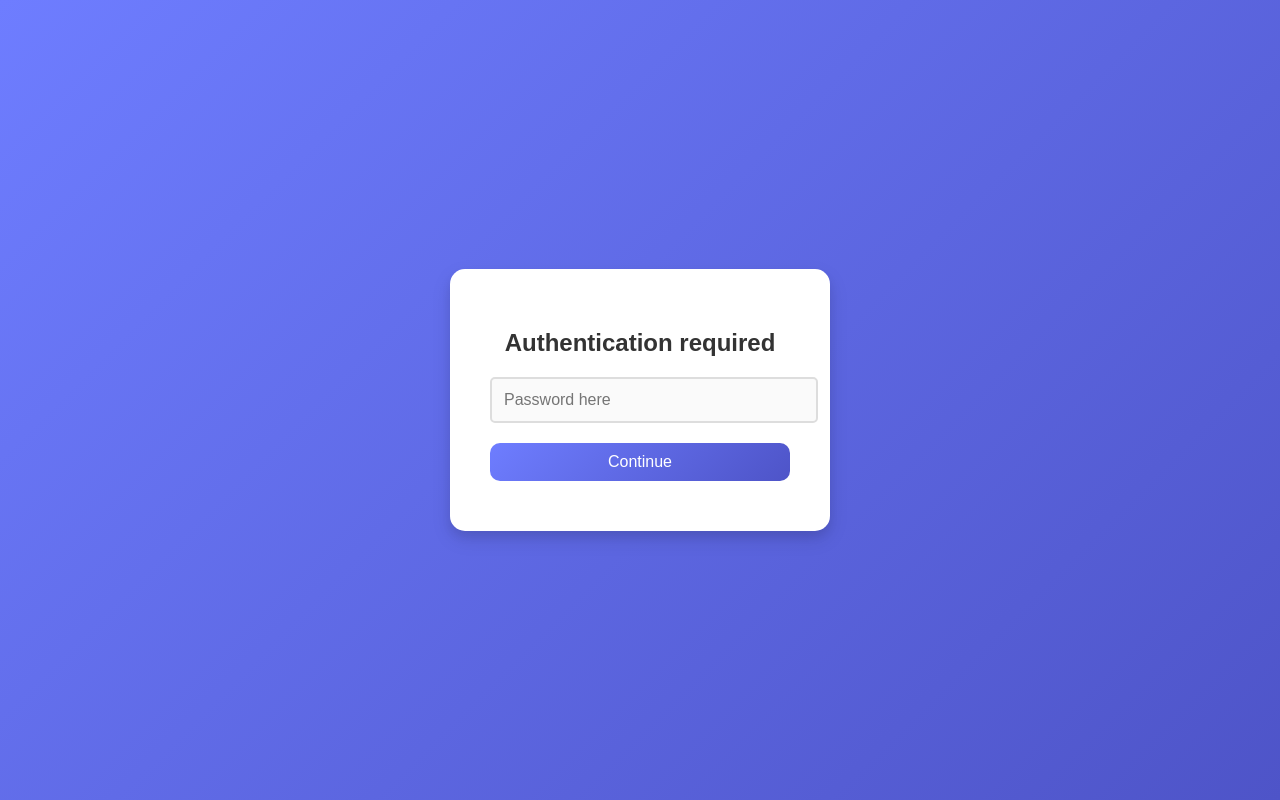
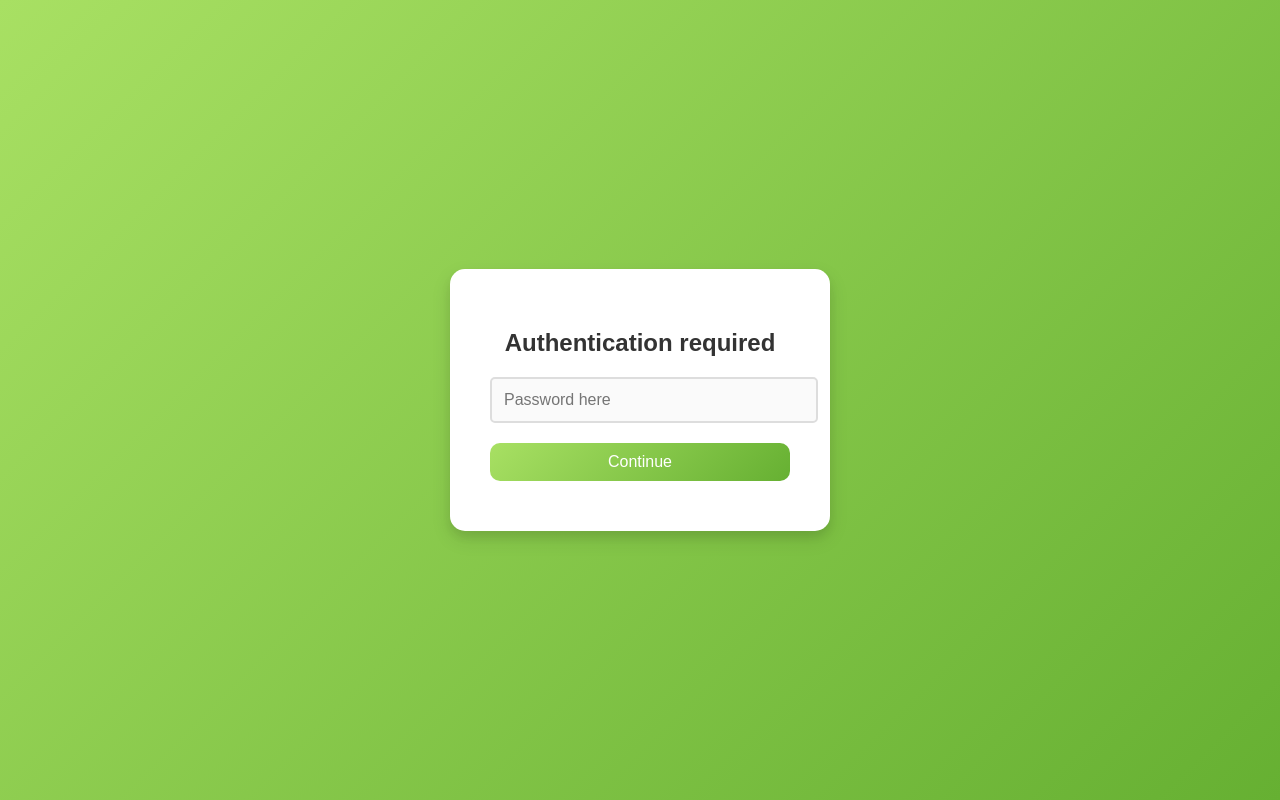
Before and after one commit to Qiiu80/password-protected-site, a plain HTML site: page index.html in a window 1280 px wide. Drawn offline with Linux system fonts and the light colour scheme.

Commit message:
Update index.html

```diff
--- a/index.html
+++ b/index.html
@@ -4,11 +4,11 @@
     <meta charset="UTF-8">
     <meta name="viewport" content="width=device-width, initial-scale=1.0">
     <title>パスワード保護</title>
- <style>
+    <style>
         /* 全体の背景色とフォント設定 */
         body {
             font-family: 'Arial', sans-serif;
-            background: linear-gradient(135deg, #6e7dff, #4e54c8); /* 青から紫へのグラデーション */
+            background: linear-gradient(135deg, #A8E063, #66B032); /* 明るい緑のグラデーション */
             margin: 0;
             height: 100vh;
             display: flex;
@@ -57,13 +57,13 @@
         }
 
         input[type="password"]:focus {
-            border-color: #6e7dff; /* フォーカス時のボーダー色 */
+            border-color: #66B032; /* フォーカス時の緑のボーダー */
         }
 
         button {
             width: 100%;
             padding: 10px;
-            background: linear-gradient(135deg, #6e7dff, #4e54c8); /* グラデーションボタン */
+            background: linear-gradient(135deg, #A8E063, #66B032); /* 緑のグラデーションボタン */
             border: none;
             border-radius: 10px;
             color: white;
@@ -73,7 +73,7 @@
         }
 
         button:hover {
-            background: linear-gradient(135deg, #4e54c8, #6e7dff); /* ホバー時のグラデーション */
+            background: linear-gradient(135deg, #66B032, #A8E063); /* ホバー時の緑のグラデーション */
             transform: translateY(-5px); /* ボタンが浮き上がる */
         }
 
@@ -83,6 +83,7 @@
             margin-top: 10px;
         }
     </style>
+
 </head>
 <body>
     <div class="login-box">
```
